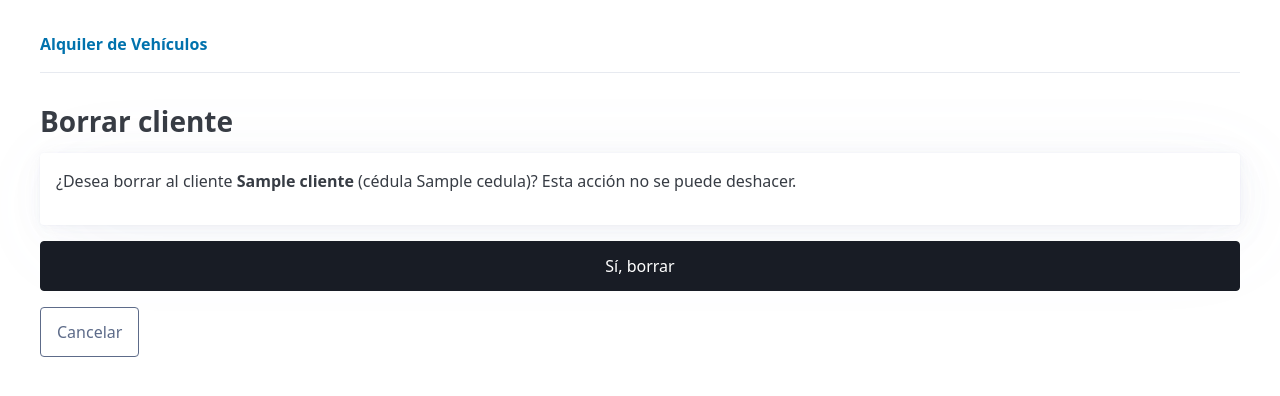
After one commit to leonvegc/secure-car-rental-django, a Django app: template templates/clientes/borrar_confirmar.html in a window 1280 px wide. The commit adds this page. Shown: the top 396 px of the page. Run offline with Django 5.2, Linux system fonts and the light colour scheme; the template is opened without the code that fills it: most values are stand-ins (such as "Sample title", 1, 10 or a date in 2020).

Commit message:
feat(clientes): borrado por POST y manejo de alquileres asociados

```diff
--- a/clientes/urls.py
+++ b/clientes/urls.py
@@ -9,4 +9,5 @@ urlpatterns = [
     path("nuevo/", views.crear, name="crear"),
     path("<int:pk>/", views.detalle, name="detalle"),
     path("<int:pk>/editar/", views.editar, name="editar"),
+    path("<int:pk>/borrar/", views.borrar, name="borrar"),
 ]
--- /dev/null
+++ b/templates/clientes/borrar_confirmar.html
@@ -0,0 +1,17 @@
+{% extends "base.html" %}
+{% block titulo %}Borrar cliente{% endblock %}
+{% block contenido %}
+<h2>Borrar cliente</h2>
+<article>
+  <p>
+    ¿Desea borrar al cliente <strong>{{ cliente.nombre_completo }}</strong>
+    (cédula {{ cliente.cedula }})? Esta acción no se puede deshacer.
+  </p>
+</article>
+
+<form method="post">
+  {% csrf_token %}
+  <button type="submit" class="contrast">Sí, borrar</button>
+  <a href="{% url 'clientes:detalle' cliente.pk %}" role="button" class="secondary outline">Cancelar</a>
+</form>
+{% endblock %}
--- a/templates/clientes/detalle.html
+++ b/templates/clientes/detalle.html
@@ -27,6 +27,9 @@
   <a href="{% url 'clientes:lista' %}" role="button" class="secondary outline">Volver a la lista</a>
   {% if permisos_usuario|tiene:"clientes.editar" %}
   <a href="{% url 'clientes:editar' cliente.pk %}" role="button">Editar</a>
+  {% endif %}
+  {% if permisos_usuario|tiene:"clientes.borrar" %}
+  <a href="{% url 'clientes:borrar' cliente.pk %}" role="button" class="contrast">Borrar</a>
   {% endif %}
 </div>
 
--- a/templates/clientes/lista.html
+++ b/templates/clientes/lista.html
@@ -40,6 +40,7 @@
         <td>{{ c.telefono|default:"—" }}</td>
         <td class="tabla-acciones">
           {% if permisos_usuario|tiene:"clientes.editar" %}<a href="{% url 'clientes:editar' c.pk %}" role="button" class="secondary">Editar</a>{% endif %}
+          {% if permisos_usuario|tiene:"clientes.borrar" %}<a href="{% url 'clientes:borrar' c.pk %}" role="button" class="contrast">Borrar</a>{% endif %}
         </td>
       </tr>
       {% endfor %}
```
Also changed, not shown: clientes/views.py (+19 -1 lines).
